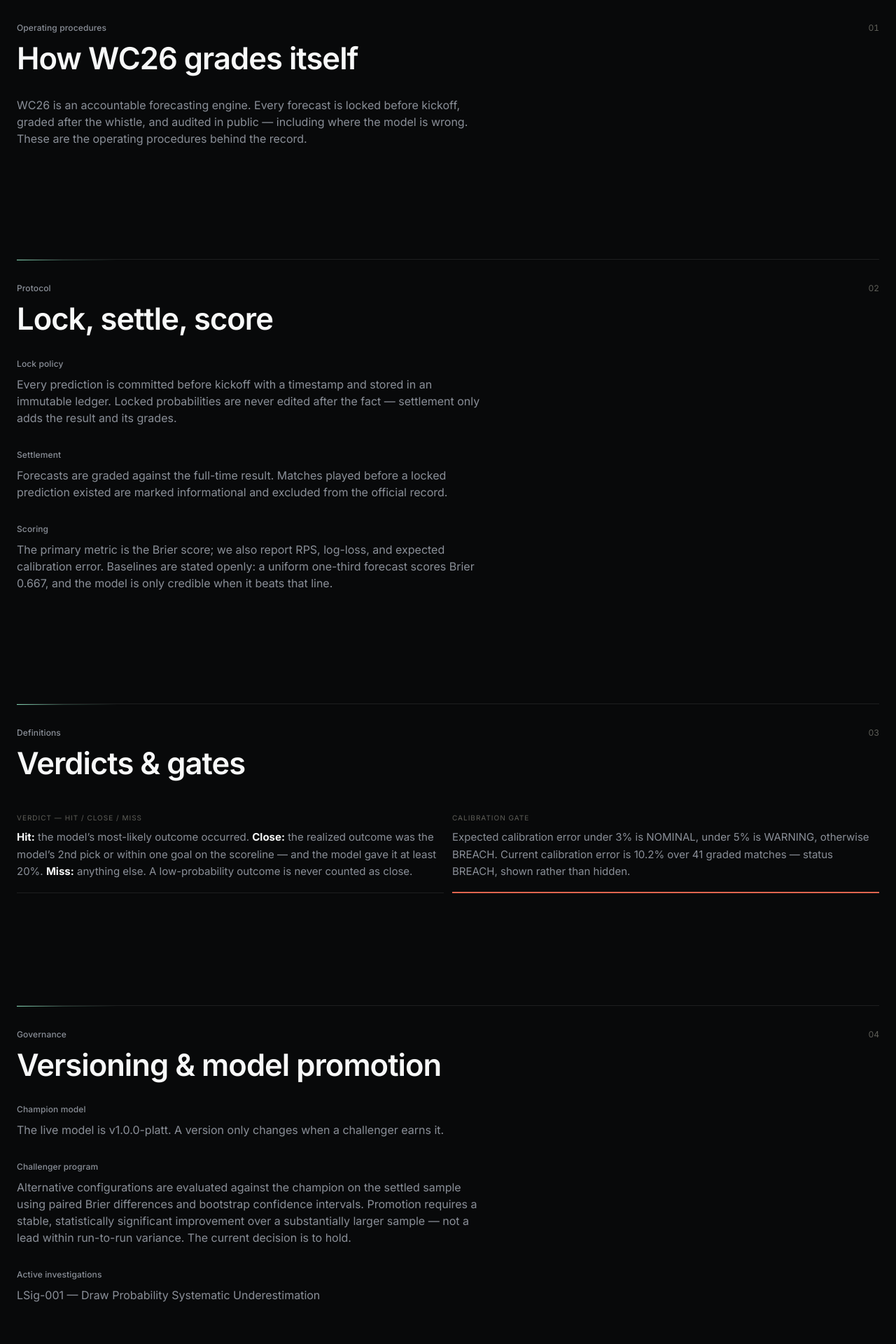
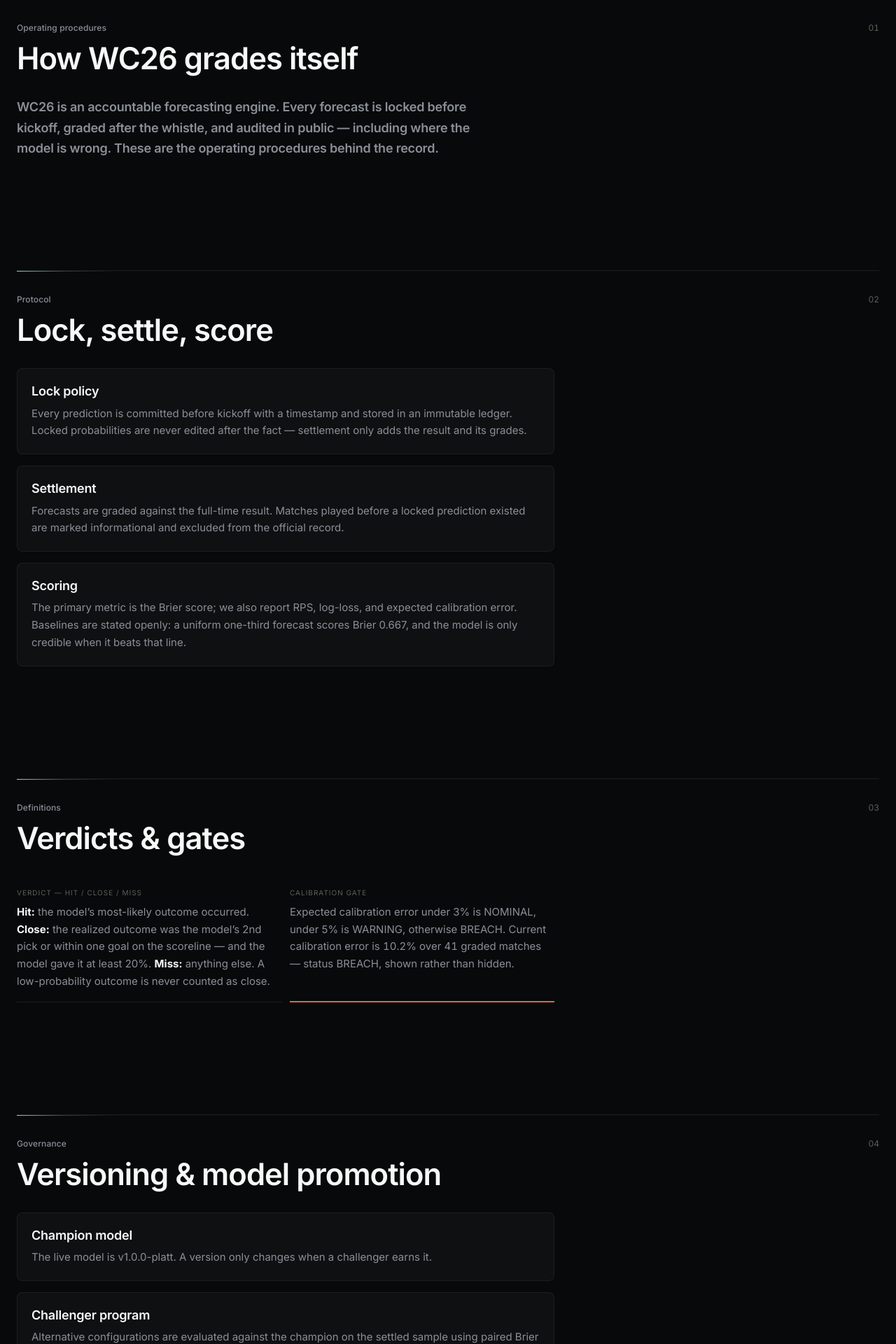
Before and after one commit to Sanjaayyy7/wc26-matchday-briefing, a Next.js app: page /methodology in a window 1280 px wide. Shown: the part 140-2060 px from the top of the page at 70% size. Built offline with nearby package versions, Linux system fonts and the light colour scheme.

Commit message:
feat: reskin /methodology to Linear

```diff
--- a/app/methodology/page.tsx
+++ b/app/methodology/page.tsx
@@ -3,6 +3,7 @@
 import { WCS26Shell } from "@/components/wc26-shell";
 import { RouteStack, CanvasSection } from "@/components/cinematic";
 import { IntelligenceCard } from "@/components/intelligence-card";
+import { Surface } from "@/components/ui/surface";
 import type { AccountabilityOutput } from "@/lib/accountability";
 import accountabilityJson from "@/data/backtest/wc26-accountability.json";
 import learningSignalsJson from "@/data/learning-signals.json";
@@ -13,10 +14,10 @@
 
 function Principle({ title, children }: { title: string; children: ReactNode }) {
   return (
-    <div className="flex flex-col gap-2">
-      <h3 className="text-label">{title}</h3>
-      <p className="max-w-2xl text-[var(--ink-muted)]">{children}</p>
-    </div>
+    <Surface className="p-5 flex flex-col gap-2">
+      <h3 className="text-title">{title}</h3>
+      <p className="text-body">{children}</p>
+    </Surface>
   );
 }
 
@@ -41,7 +42,7 @@
     <WCS26Shell route="methodology">
       <RouteStack>
         <CanvasSection eyebrow="Operating procedures" title="How WC26 grades itself">
-          <p className="max-w-2xl text-[var(--ink-muted)]">
+          <p className="max-w-2xl text-title leading-relaxed text-[var(--ink-muted)]">
             WC26 is an accountable forecasting engine. Every forecast is locked before kickoff,
             graded after the whistle, and audited in public — including where the model is wrong.
             These are the operating procedures behind the record.
@@ -49,7 +50,7 @@
         </CanvasSection>
 
         <CanvasSection eyebrow="Protocol" title="Lock, settle, score">
-          <div className="flex flex-col gap-8">
+          <div className="flex flex-col gap-4 max-w-3xl">
             <Principle title="Lock policy">
               Every prediction is committed before kickoff with a timestamp and stored in an
               immutable ledger. Locked probabilities are never edited after the fact — settlement
@@ -67,8 +68,8 @@
           </div>
         </CanvasSection>
 
-        <CanvasSection eyebrow="Definitions" title="Verdicts & gates">
-          <div className="grid grid-cols-1 gap-3 md:grid-cols-2">
+        <CanvasSection eyebrow="Definitions" title="Verdicts &amp; gates">
+          <div className="grid grid-cols-1 gap-3 md:grid-cols-2 max-w-3xl">
             <IntelligenceCard category="Verdict — hit / close / miss">
               <strong className="text-[var(--ink)]">Hit:</strong> the model&rsquo;s most-likely
               outcome occurred. <strong className="text-[var(--ink)]">Close:</strong> the realized
@@ -81,14 +82,16 @@
               accent={calibStatus === "NOMINAL" ? "up" : calibStatus === "WARNING" ? "warn" : "down"}
             >
               Expected calibration error under 3% is NOMINAL, under 5% is WARNING, otherwise BREACH.
-              Current calibration error is {ecePct}% over {graded} graded matches — status{" "}
+              Current calibration error is{" "}
+              <span className="tabular-nums">{ecePct}%</span> over{" "}
+              <span className="tabular-nums">{graded}</span> graded matches — status{" "}
               {calibStatus}, shown rather than hidden.
             </IntelligenceCard>
           </div>
         </CanvasSection>
 
-        <CanvasSection eyebrow="Governance" title="Versioning & model promotion">
-          <div className="flex flex-col gap-8">
+        <CanvasSection eyebrow="Governance" title="Versioning &amp; model promotion">
+          <div className="flex flex-col gap-4 max-w-3xl">
             <Principle title="Champion model">
               The live model is {ls.champion}. A version only changes when a challenger earns it.
             </Principle>
@@ -107,7 +110,7 @@
         </CanvasSection>
 
         <CanvasSection eyebrow="Validation" title="How we validate">
-          <div className="flex flex-col gap-8">
+          <div className="flex flex-col gap-4 max-w-3xl">
             <Principle title="Tournament-holdout regime">
               The model is measured on the regime it actually runs in: finals-tournament
               matches — the World Cup, the Euros, Copa América, the Africa Cup of Nations, and
@@ -130,16 +133,22 @@
           </div>
         </CanvasSection>
 
-        <CanvasSection eyebrow="Caveats" title="Sample size & limits">
-          <p className="max-w-2xl text-[var(--ink-muted)]">
-            The official sample is {graded} graded matches. Below roughly 30–50 matches, all figures
-            are provisional and carry wide error bars; they describe the record so far, not a settled
-            conclusion. See the full{" "}
-            <Link href="/" className="underline underline-offset-2">
-              accountability record →
-            </Link>
-            .
-          </p>
+        <CanvasSection eyebrow="Caveats" title="Sample size &amp; limits">
+          <Surface className="p-5 max-w-2xl">
+            <p className="text-body">
+              The official sample is{" "}
+              <span className="tabular-nums">{graded}</span> graded matches. Below roughly 30–50
+              matches, all figures are provisional and carry wide error bars; they describe the
+              record so far, not a settled conclusion. See the full{" "}
+              <Link
+                href="/"
+                className="underline underline-offset-2 text-[var(--accent)] hover:opacity-80 transition-opacity duration-300"
+              >
+                accountability record →
+              </Link>
+              .
+            </p>
+          </Surface>
         </CanvasSection>
       </RouteStack>
     </WCS26Shell>
```
